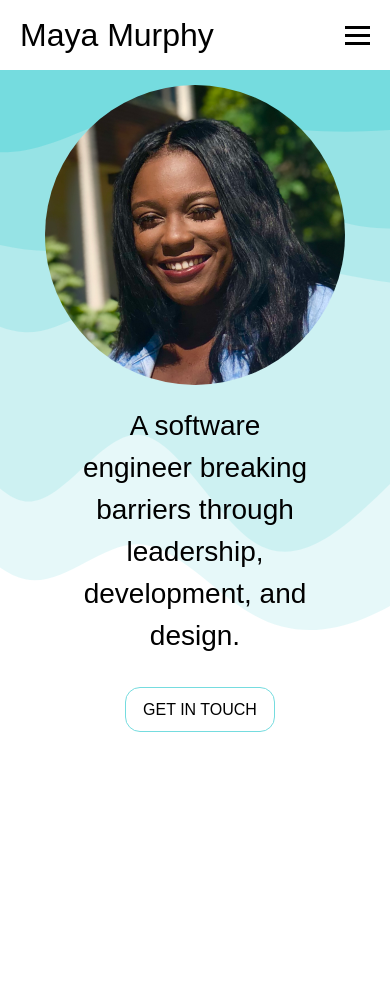
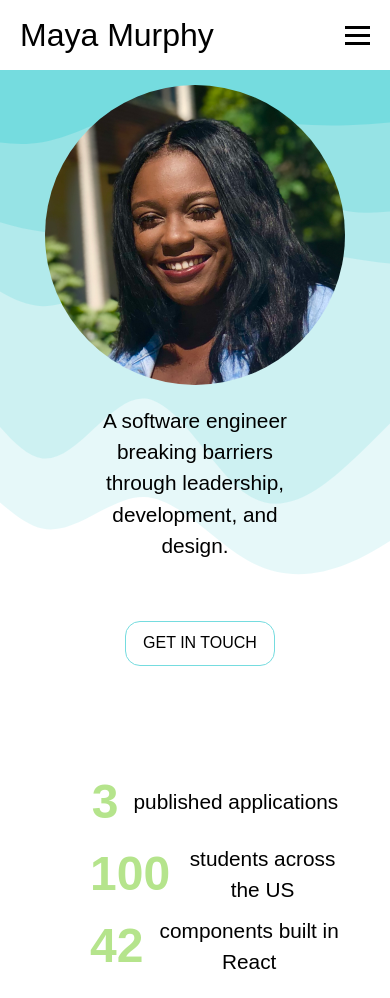
Before and after one commit to dazedcodes/savvy-business-portfolio, a React (Create React App) app in the folder website/: page / in a window 390 px wide. Before the commit the page ends 844 px from the top, so only its background shows below. Built offline with nearby package versions, Linux system fonts and the light colour scheme.

Commit message:
Add: Experience Stats section + mobile responsive

```diff
--- a/website/src/App.css
+++ b/website/src/App.css
@@ -256,5 +256,45 @@ a {
   }
   .portfolio-greeting-descr p {
     margin-top: 5px;
+    font-size: 1.3rem;
+  }
+  .portfolio-greeting-button {
+    margin-top: 30px;
   }
 }
+/* Experience Stats Component */
+.experience-stats {
+  display: flex;
+  flex-direction: row;
+  justify-content: space-evenly;
+}
+
+.stat-number {
+  text-align: center;
+  color: #b5e48c;
+  font-size: 3rem;
+  font-weight: 600;
+}
+.stat-descr {
+  font-size: 1.3rem;
+  text-align: center;
+}
+@media screen and (max-width: 850px) {
+  .stat-item {
+    display: flex;
+    flex-direction: row;
+    justify-content: center;
+    margin: 0 50px;
+  }
+  .experience-stats {
+    flex-direction: column;
+    margin-top: 100px;
+  }
+  .stat-number {
+    margin-right: 15px;
+    text-align: left;
+  }
+  .stat-descr {
+    margin: auto 0;
+  }
+}
--- a/website/src/App.js
+++ b/website/src/App.js
@@ -77,29 +77,30 @@ function App() {
 
         {/* PortfolioGreeting Component */}
         <div className="portfolio-greeting layer1 spacer">
-
-
-
           <div id="portfolio-greeting-img"></div>
 
           <div className="portfolio-greeting-descr">
             <p>{OWNER.personalStatement}</p>
             <button className="portfolio-greeting-button">GET IN TOUCH</button>
           </div>
+        </div>
+      </header>
 
+      <main>
+        {/* ExperienceStats Component */}
+        <div>
+          <ul className="experience-stats">{OWNER.experienceStats.map(item =>
+
+              <li className="stat-item">
+                <div className="stat-number">{item.number}</div>
+                <div className="stat-descr">{item.description}</div>
+              </li>
+           )}
+          </ul>
         </div>
-        {/* <div class="spacer layer1"></div> */}
 
-
-      </header>
-      <main>
         {/* FeaturedExperiences Component */}
         {/* <div>{OWNER.featuredExperiences.map(item => <h3>{item}</h3>)}</div> */}
-
-        {/* ExperienceStats Component */}
-        {/* <div>
-          <ul>{OWNER.experienceStats.map(item => <li>{item.number} {item.description}</li>)}</ul>
-        </div> */}
 
         {/* FeaturedProjects Component */}
         {/* Project Component as list item */}
```
